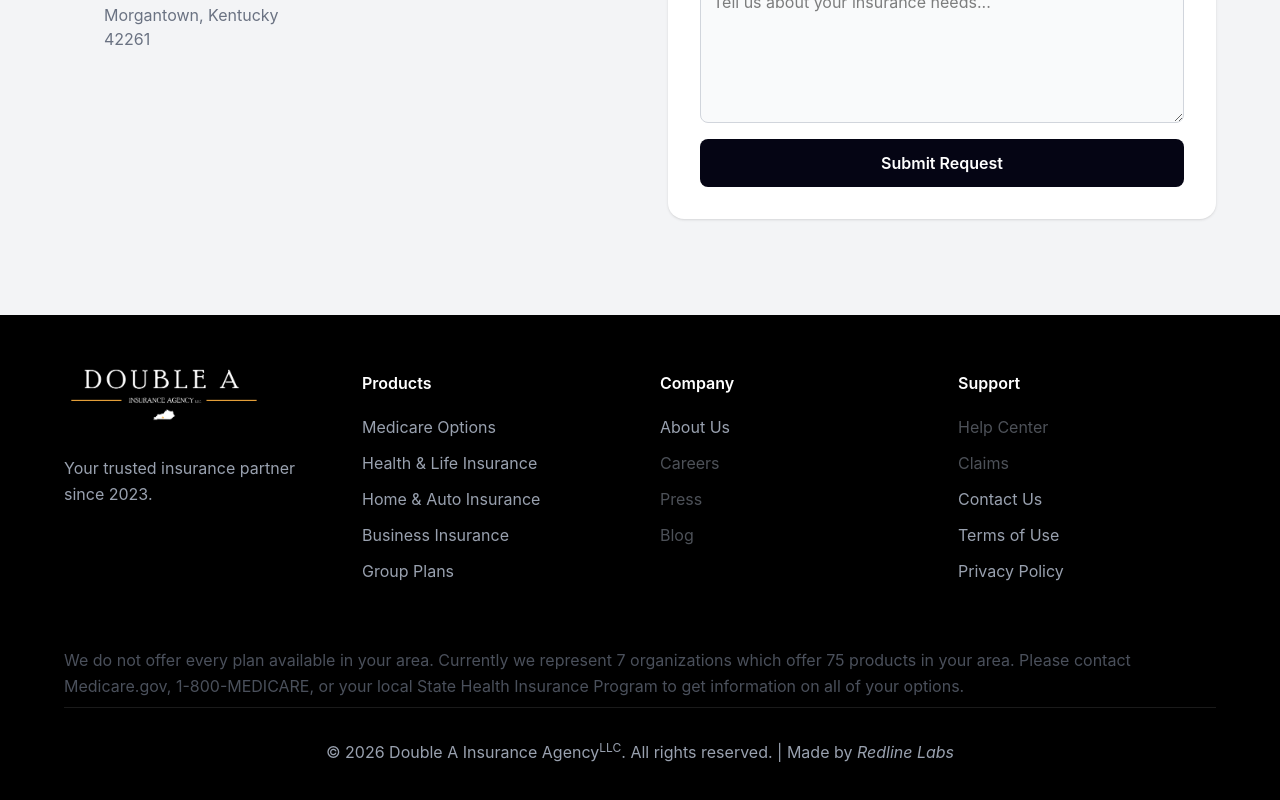
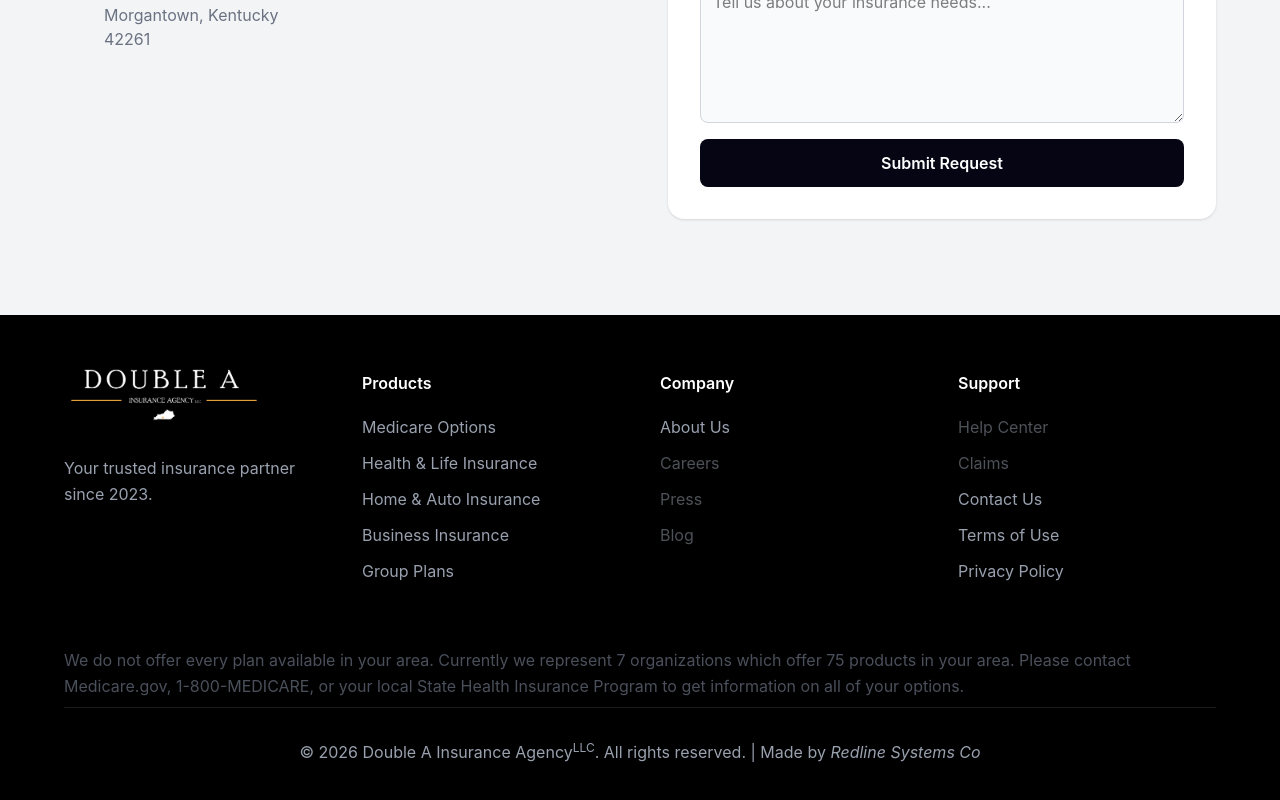
Before and after one commit to widner0623/double-a-insurance-website, a React (Vite) app in the folder client/: page / in a window 1280 px wide. Shown: the part 5686-6486 px from the top of the page. Built offline with nearby package versions, Linux system fonts and the light colour scheme.

Commit message:
Branding update for developer name

```diff
--- a/client/src/components/Footer.jsx
+++ b/client/src/components/Footer.jsx
@@ -138,7 +138,7 @@ function Footer() {
          <p>
             &copy; {new Date().getFullYear()} Double A Insurance Agency<sup>LLC</sup>. All rights reserved.
             | Made by <a href="https://redline-labs.vercel.app/" target="_blank" rel="noopener noreferrer">
-              <em>Redline Labs</em>
+              <em>Redline Systems Co</em>
             </a>
           </p>
         </div>
```
